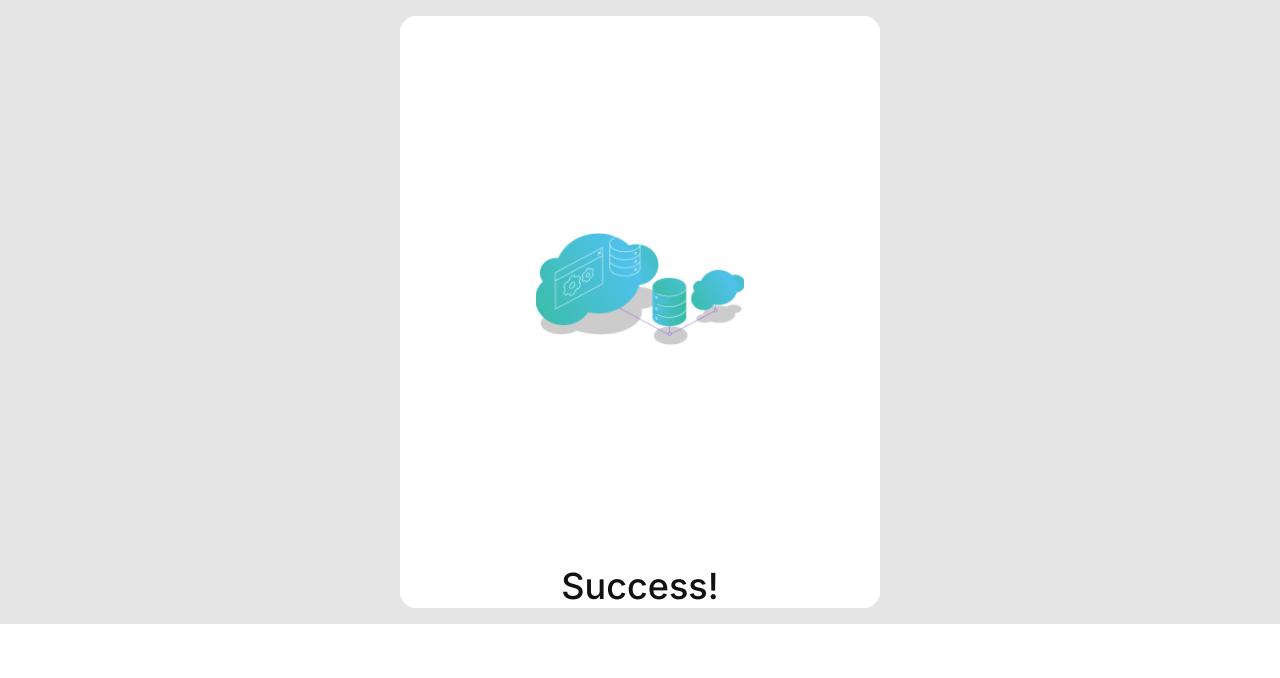
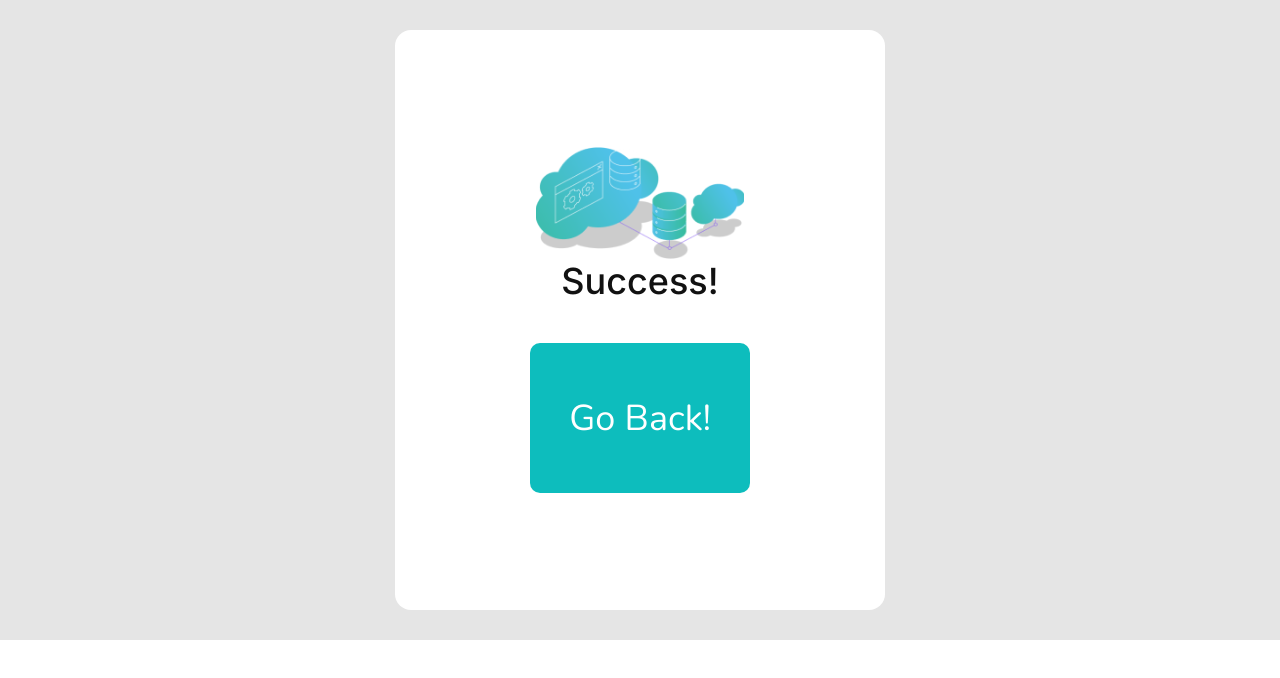
Before and after one commit to palomacha100/formchallengereact, a React (Create React App) app: page /success in a window 1280 px wide. Shown: the top 678 px of the page. Built offline with nearby package versions, Linux system fonts and the light colour scheme.

Commit message:
Feat: Organizing pages

```diff
--- a/src/components/Button/index.jsx
+++ b/src/components/Button/index.jsx
@@ -4,7 +4,7 @@ import { ButtonStyle } from './styleButton'
 const Button = ({ id, text, onClick }) => {
   return (
     <div>
-      <ButtonStyle id={id} onClick={onClick}>{text}</ButtonStyle>
+      <ButtonStyle id={id} onClick={onClick}>{text} </ButtonStyle>
     </div>
   )
 }
--- a/src/pages/Home/Home.jsx
+++ b/src/pages/Home/Home.jsx
@@ -70,11 +70,7 @@ export function Home() {
             <Input label="Birthday *" type="date" span="Age Invalid"/>
           </PasswordContainer>
         </form>
-        <Footer
-          id="check"
-          onSubmit={handleSubmit}
-          label="Register"
-          span="You must accept the terms"
+        <Footer id="check" onSubmit={handleSubmit} label="Register" span="You must accept the terms"
         />
       </Container>
     </Body>
--- a/src/pages/Home/styleHome.js
+++ b/src/pages/Home/styleHome.js
@@ -31,7 +31,7 @@ export const Container = styled.div`
 
 export const Body = styled.body`
     background-color: #E5E5E5;
-    padding: 1em;
+    padding: 30px;
 `;
 
 export const ContactContainer = styled.div`
--- a/src/pages/Success/Success.jsx
+++ b/src/pages/Success/Success.jsx
@@ -1,14 +1,16 @@
-import { Body, Container, Title } from '../Success/styleSuccess'
-// import { Button } from '../../components/Button/Button'
+import { Body, Container } from '../Success/styleSuccess'
 import { Header } from '../../components/Header/header'
+import { ButtonContainer } from '../../components/Footer/styleFooter';
+import { Button } from '../../components/Button/styleButton';
 
 export function Success() {
   return (
     <Body>
       <Container>
-        <Header />
-        <Title>Success!</Title>
-        {/* <Button value="Go Back!"/> */}
+        <div>
+          <Header title="Success!" />
+          <Button >Go Back!</Button>
+        </div>
       </Container>
     </Body>
 
--- a/src/pages/Success/styleSuccess.js
+++ b/src/pages/Success/styleSuccess.js
@@ -1,28 +1,31 @@
 import styled from 'styled-components';
-
 
 export const Container = styled.div`
     display: flex;
     flex-direction: column;
     justify-content: center;
     align-items: center;
-    height: 37em;
-    width: 30em;
+    height: 580px;
+    width: 490px;
     border-radius: 1em;
     margin-right: auto;
     margin-left: auto;
     background-color: white;
+
+    > div {
+        display: flex;
+        flex-direction: column;
+        align-items: center;
+    }
+    > div > Button {
+        margin-top: 40px;
+        width: 220px;
+        height: 150px;
+        font-size: 36px;
+    }
 `;
 
 export const Body = styled.body`
     background-color: #E5E5E5;
-    padding: 1em;
+    padding: 30px;
 `;
-
-export const Title = styled.h1`
-    font-family: 'Inter';
-    font-weight: 500;
-    font-size: 2.25em;
-    color: #111111;
-    margin-top: 0.6px;
-`;
```
